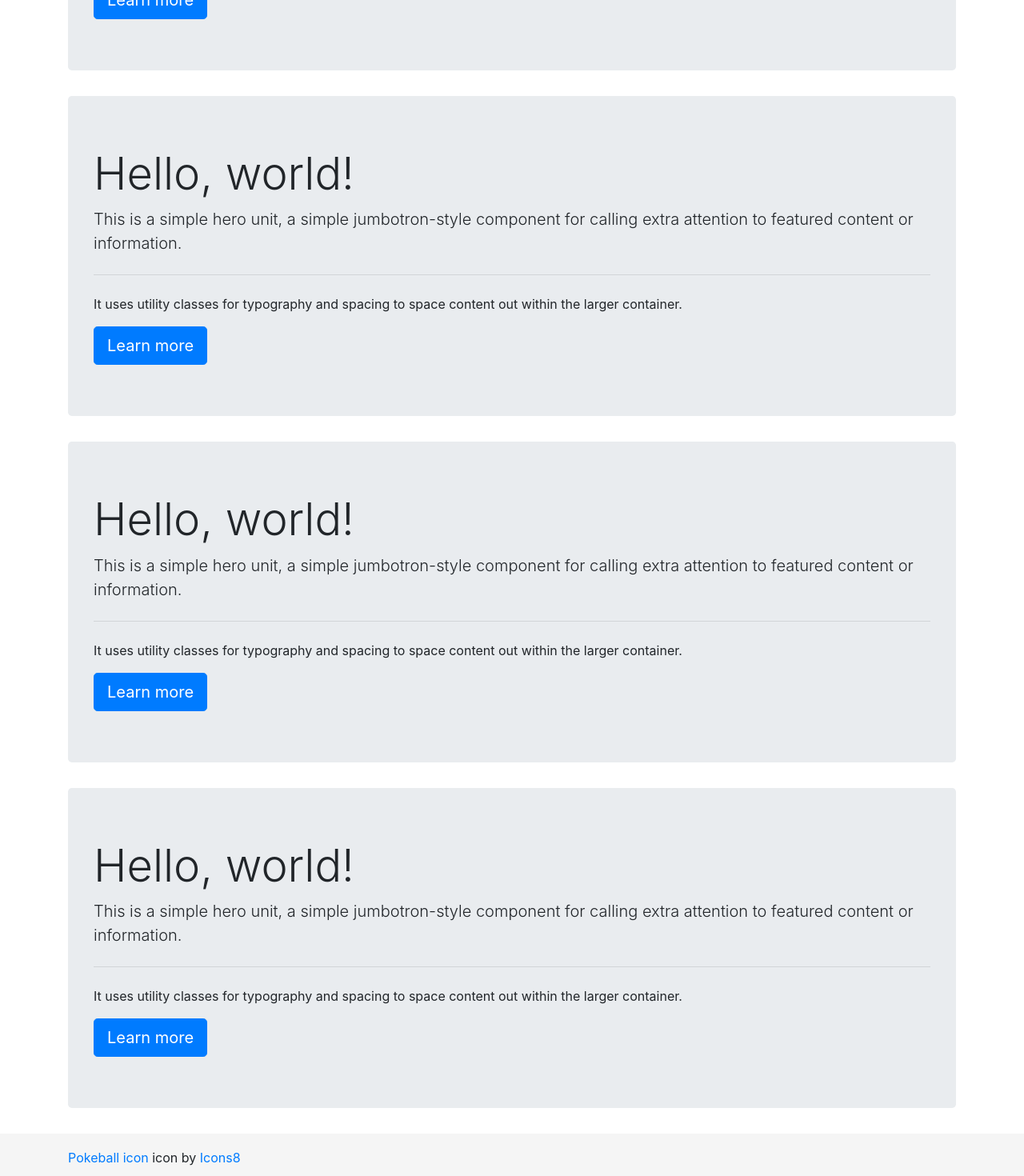
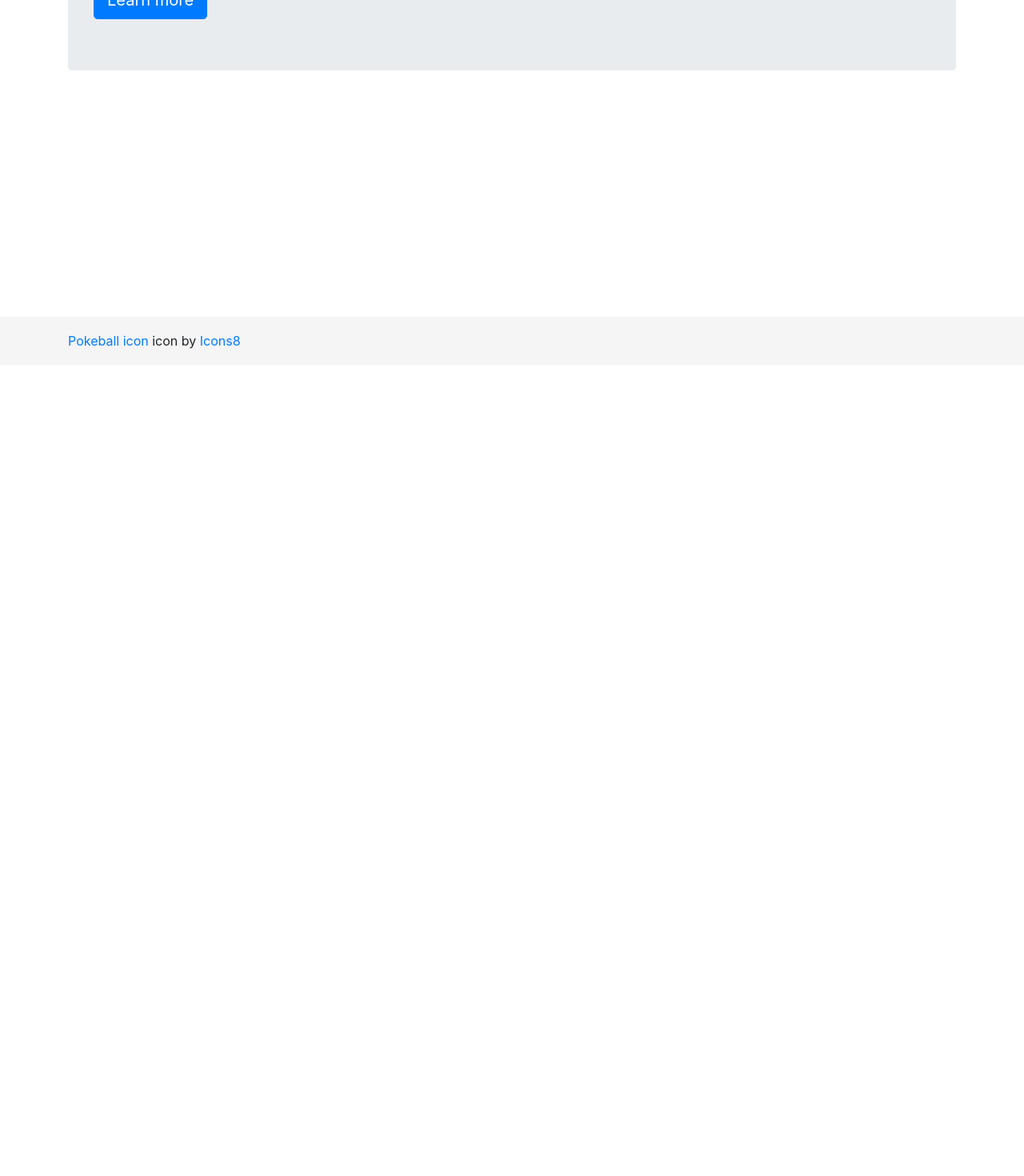
Before and after one commit to KrzysztofPempera/poke2, an Angular app: page /pokedex/details in a window 1280 px wide. Shown: the part 400-1870 px from the top of the page at 80% size. After the commit the page ends 856 px from the top, so only its background shows below. Built offline with nearby package versions, Linux system fonts and the light colour scheme.

Commit message:
Fixed footer

```diff
--- a/src/app/app.component.css
+++ b/src/app/app.component.css
@@ -1,4 +1,3 @@
-
 .wrapper {
   min-height: 100%;
   display: grid;
@@ -6,8 +5,7 @@
 }
 
 .footer {
-  grid-row-start: 2;
-  grid-row-end: 3;
+  margin-top: auto;
   bottom: 0;
   width: 100%;
   height: 60px;
--- a/src/app/app.component.html
+++ b/src/app/app.component.html
@@ -1,10 +1,10 @@
 <header><app-nav-bar></app-nav-bar></header>
-<div class="wrapper">
+<div class="wrapper h-100">
   <main class="container">
     <router-outlet></router-outlet>
   </main>
 
-  <footer class="footer">
+  <footer class="footer mt-auto">
     <div class="container">
       <a target="_blank" href="https://icons8.com/icons/set/pokeball">Pokeball icon</a> icon by <a target="_blank" href="https://icons8.com">Icons8</a>
     </div>
--- a/src/app/pokedex/details/details.component.html
+++ b/src/app/pokedex/details/details.component.html
@@ -5,24 +5,3 @@
   <p>It uses utility classes for typography and spacing to space content out within the larger container.</p>
   <a class="btn btn-primary btn-lg" href="#" role="button">Learn more</a>
 </div>
-<div class="jumbotron">
-  <h1 class="display-4">Hello, world!</h1>
-  <p class="lead">This is a simple hero unit, a simple jumbotron-style component for calling extra attention to featured content or information.</p>
-  <hr class="my-4">
-  <p>It uses utility classes for typography and spacing to space content out within the larger container.</p>
-  <a class="btn btn-primary btn-lg" href="#" role="button">Learn more</a>
-</div>
-<div class="jumbotron">
-  <h1 class="display-4">Hello, world!</h1>
-  <p class="lead">This is a simple hero unit, a simple jumbotron-style component for calling extra attention to featured content or information.</p>
-  <hr class="my-4">
-  <p>It uses utility classes for typography and spacing to space content out within the larger container.</p>
-  <a class="btn btn-primary btn-lg" href="#" role="button">Learn more</a>
-</div>
-<div class="jumbotron">
-  <h1 class="display-4">Hello, world!</h1>
-  <p class="lead">This is a simple hero unit, a simple jumbotron-style component for calling extra attention to featured content or information.</p>
-  <hr class="my-4">
-  <p>It uses utility classes for typography and spacing to space content out within the larger container.</p>
-  <a class="btn btn-primary btn-lg" href="#" role="button">Learn more</a>
-</div>
--- a/src/styles.css
+++ b/src/styles.css
@@ -3,3 +3,6 @@
 main {
   margin-top: 2em;
 }
+html, body {
+  height: 100%;
+}
```
